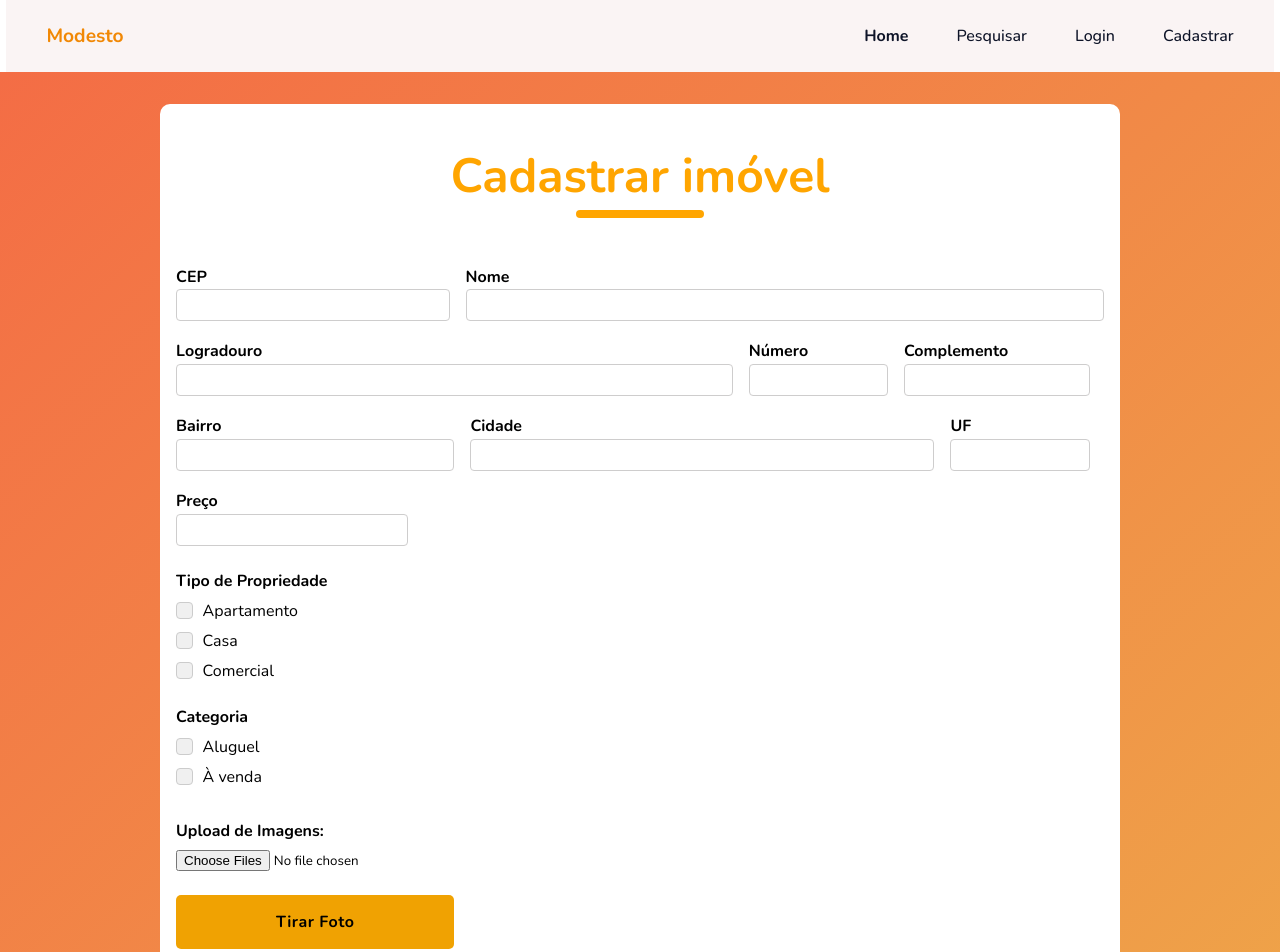
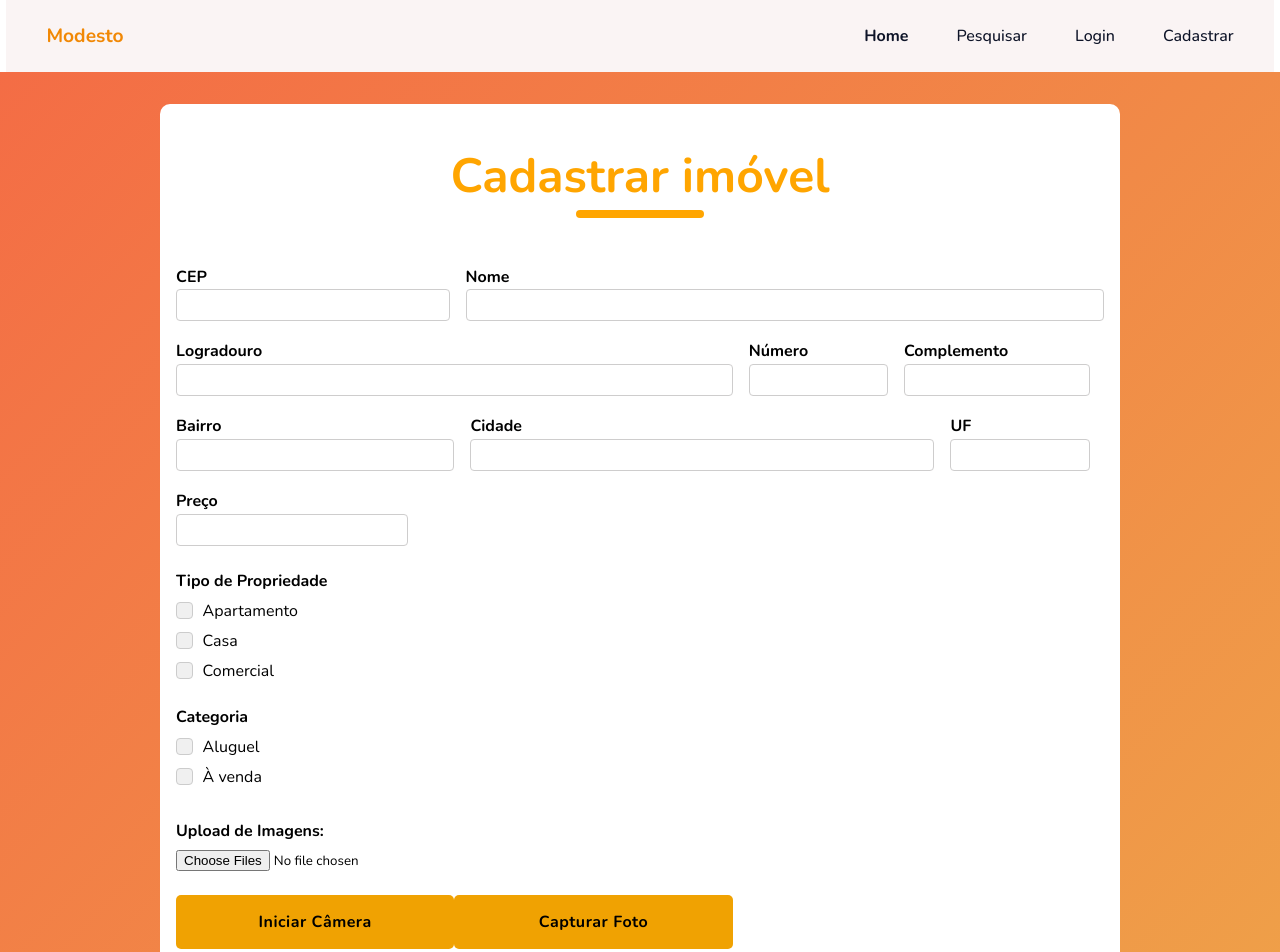
Before and after one commit to devAugustoW/modesto_imoveis, a React (Create React App) app: page /register in a window 1280 px wide. Shown: the top 952 px of the page. Built offline with nearby package versions, Linux system fonts and the light colour scheme.

Commit message:
Testing camera

```diff
--- a/src/components/FormRegister/FormUpload.jsx
+++ b/src/components/FormRegister/FormUpload.jsx
@@ -1,9 +1,76 @@
 import "./FormUpload.css";
-import { useState } from "react";
+import { useState, useRef } from "react";
 
 
 const FormUpload = () => {
    const [images, setImages] = useState([]);
+   const videoRef = useRef(null);
+   let theStream = null;
+
+   const getUserMedia = (options, successCallback, failureCallback) => {
+      const api =
+        navigator.getUserMedia ||
+        navigator.webkitGetUserMedia ||
+        navigator.mozGetUserMedia ||
+        navigator.msGetUserMedia;
+      if (api) {
+        return api.bind(navigator)(options, successCallback, failureCallback);
+      }
+   };
+
+   const getStream = () => {
+      if (!navigator.mediaDevices || !navigator.mediaDevices.getUserMedia) {
+        alert("User Media API not supported.");
+        return;
+      }
+
+      const constraints = {
+        video: true,
+      };
+
+      getUserMedia(
+         constraints,
+         (stream) => {
+            if (videoRef.current) {
+               if ("srcObject" in videoRef.current) {
+                  videoRef.current.srcObject = stream;
+               } else {
+                  videoRef.current.src = (window.URL || window.webkitURL).createObjectURL(
+                     stream
+                  );
+               }
+               theStream = stream;
+            }
+         },
+         (err) => {
+           alert("Error: " + err);
+         }
+         );
+      };
+
+      const takePhoto = async () => {
+         if (!("ImageCapture" in window)) {
+           alert("ImageCapture is not available");
+           return;
+         }
+
+         if (!theStream) {
+           alert("Grab the video stream first!");
+           return;
+         }
+
+         const track = theStream.getVideoTracks()[0];
+         const imageCapturer = new ImageCapture(track);
+
+         try {
+           const photoBlob = await imageCapturer.takePhoto();
+           const imageUrl = URL.createObjectURL(photoBlob);
+           setImages([...images, imageUrl]);
+         } catch (err) {
+           alert("Error capturing photo: " + err);
+         }
+      };
+
 
    return (
       <div className="upload-images">
@@ -19,9 +86,14 @@ const FormUpload = () => {
 
          {/* Botão para Capturar Foto da Câmera (dispositivos móveis) */}
          {navigator.mediaDevices && navigator.mediaDevices.getUserMedia && (
-            <button type="button" className="capture-button">
-               Tirar Foto
-            </button>
+            <div>
+               <button type="button" className="capture-button" onClick={getStream}>
+                  Iniciar Câmera
+               </button>
+               <button type="button" className="capture-button" onClick={takePhoto}>
+                  Capturar Foto
+               </button>
+            </div>
          )}
 
          {/* Exibir Imagens Selecionadas */}
@@ -35,6 +107,11 @@ const FormUpload = () => {
                />
             ))}
          </div>
+
+         {/* Exibir visualização da câmera */}
+         <div className="camera-preview">
+            <video ref={videoRef} autoPlay playsInline className="camera-video" />
+         </div>
       </div>
    )
 }
```
